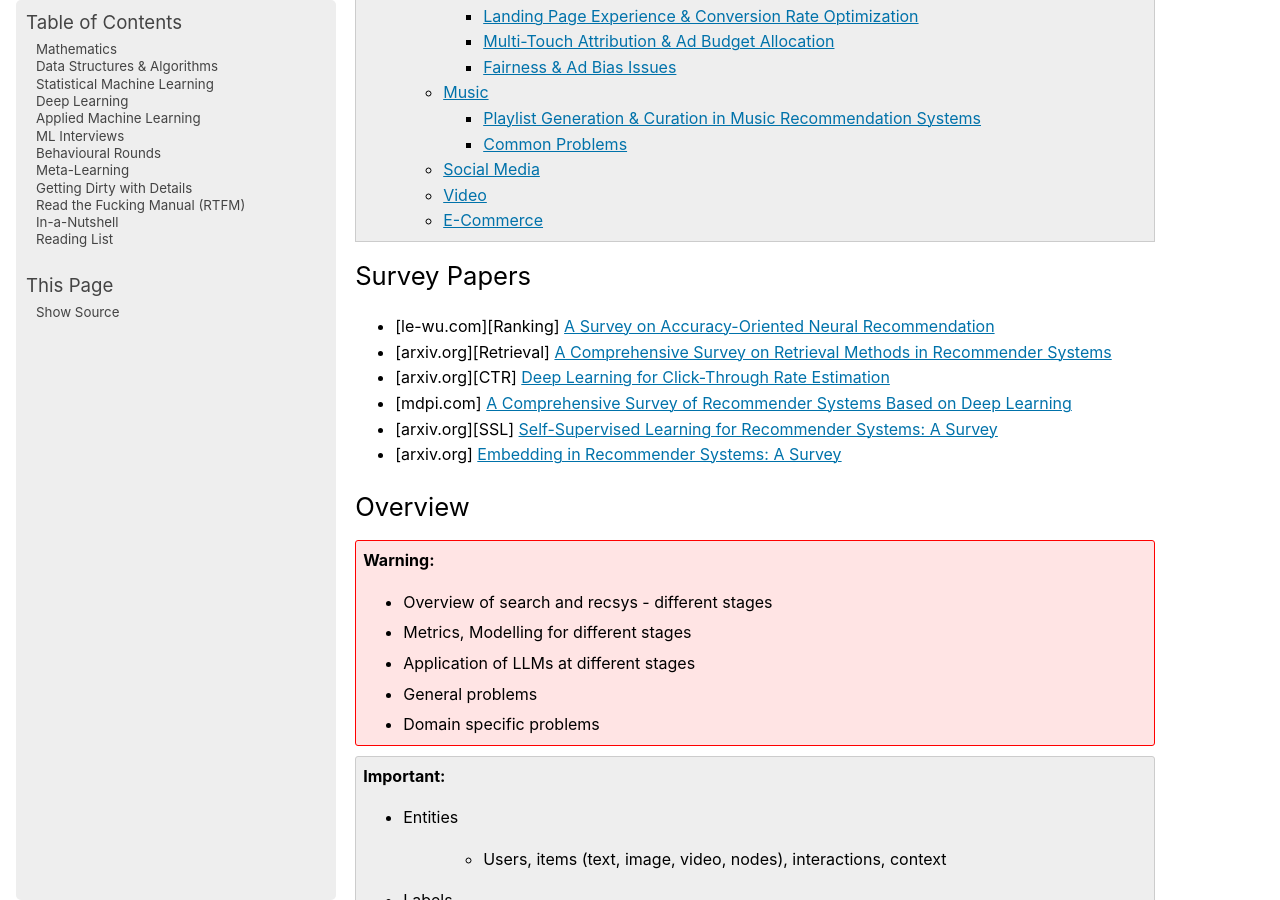
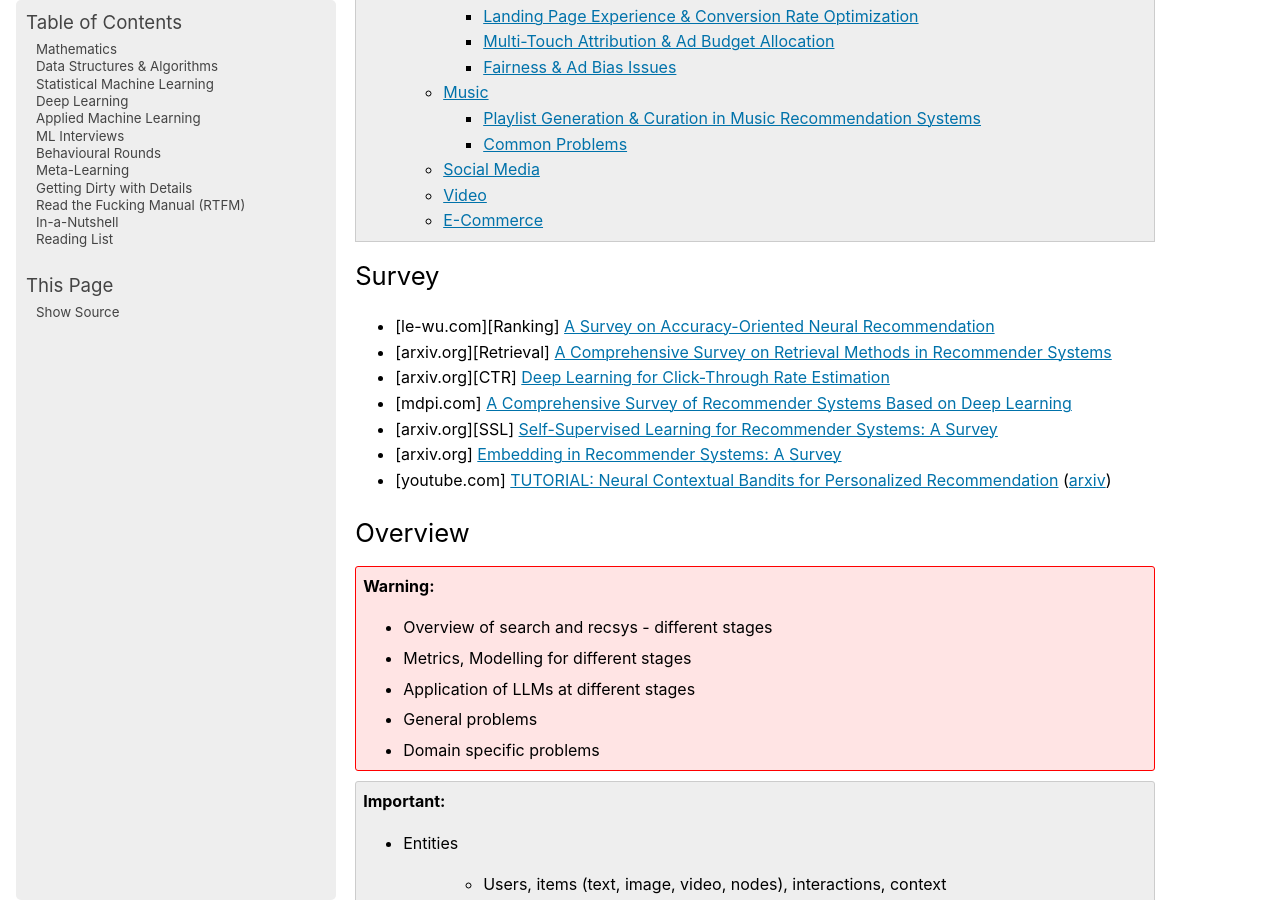
Before and after one commit to uselesstechjunks/leetcode, a Sphinx documentation site: the page built from docs/source/applied/methods/rs.rst, in a window 1280 px wide and 900 px high, scrolled down 2762 px. Built offline with Sphinx 7.4.7, drawn with Linux system fonts in a browser that asks for light colours; pages that are not in the unit, such as notebooks, are missing from menus.

Commit message:
Update rs.rst

```diff
--- a/docs/source/applied/methods/rs.rst
+++ b/docs/source/applied/methods/rs.rst
@@ -7,7 +7,7 @@ Search & Recommendation
    :backlinks: none
 
 ************************************************************************************
-Survey Papers
+Survey
 ************************************************************************************
 * [le-wu.com][Ranking] `A Survey on Accuracy-Oriented Neural Recommendation <https://le-wu.com/files/Publications/JOURNAL/A_Survey_of_Neural_Recommender_Systems.pdf>`_
 * [arxiv.org][Retrieval] `A Comprehensive Survey on Retrieval Methods in Recommender Systems <https://arxiv.org/pdf/2407.21022>`_
@@ -15,6 +15,7 @@ Survey Papers
 * [mdpi.com] `A Comprehensive Survey of Recommender Systems Based on Deep Learning <https://www.mdpi.com/2076-3417/13/20/11378/pdf?version=1697524018>`_
 * [arxiv.org][SSL] `Self-Supervised Learning for Recommender Systems: A Survey <https://arxiv.org/abs/2203.15876>`_
 * [arxiv.org] `Embedding in Recommender Systems: A Survey <https://arxiv.org/abs/2310.18608v2>`_
+* [youtube.com] `TUTORIAL: Neural Contextual Bandits for Personalized Recommendation <https://www.youtube.com/watch?v=esOd-tsdEco>`_ (`arxiv <https://arxiv.org/pdf/2312.14037>`_)
 
 ************************************************************************************
 Overview
```
